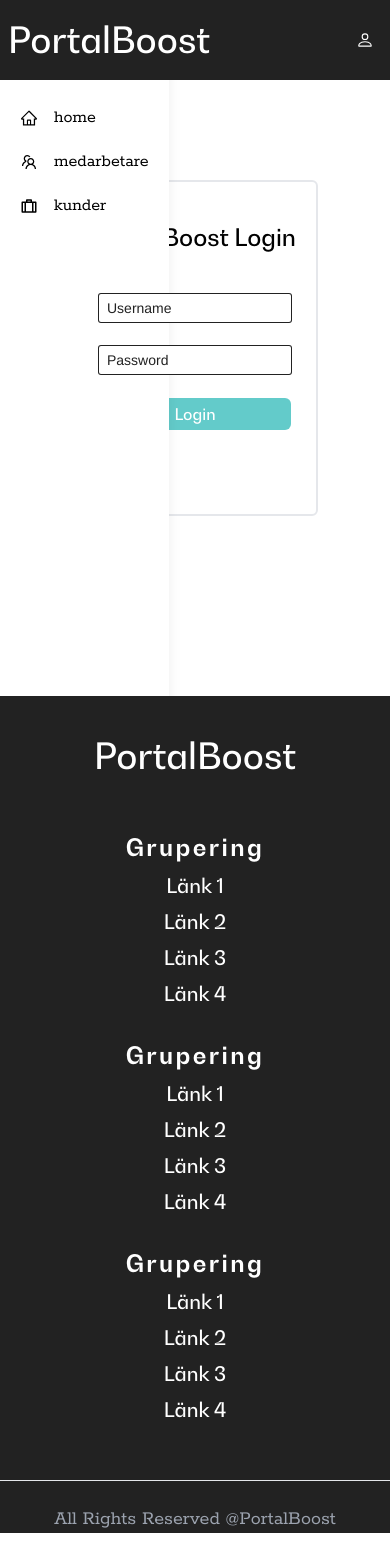
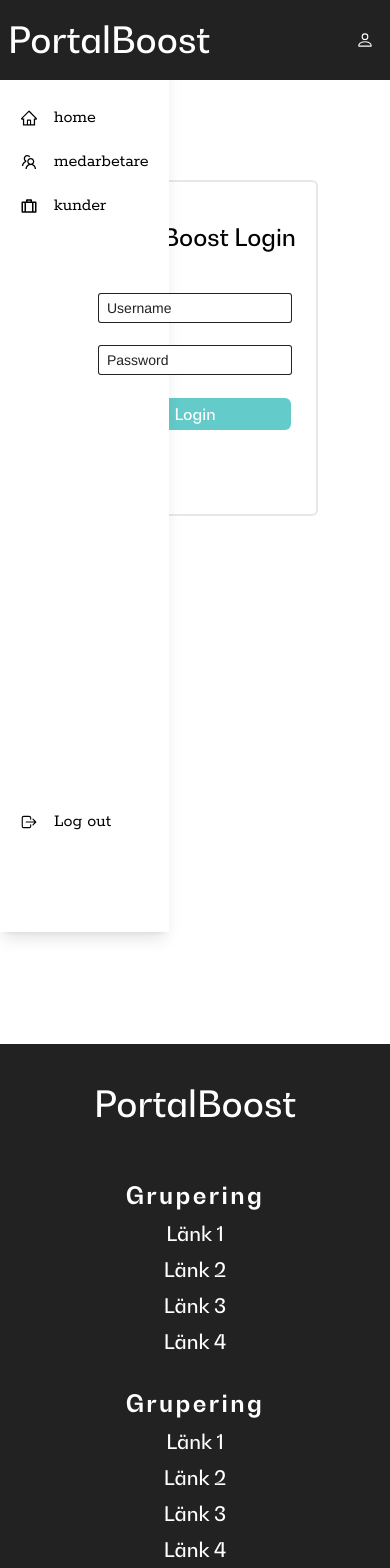
Before and after one commit to PortalBoost/PortalBoost, a React (Vite) app in the folder PortalBoost/ClientApp/: page /login in a window 390 px wide. Shown: the top 1568 px of the page. Before the commit the page ends 1533 px from the top, so only its background shows below. Built offline with nearby package versions, Linux system fonts and the light colour scheme; no server answers; a web font is replaced by a local one.

Commit message:
Added min-h-screen to content container

```diff
--- a/PortalBoost/ClientApp/src/components/common/ContentWrapper.tsx
+++ b/PortalBoost/ClientApp/src/components/common/ContentWrapper.tsx
@@ -7,7 +7,7 @@ type PropsT = {
 const ContentWrapper = (props: PropsT) => {
 
 	return (
-		<div className="container mx-auto max-w-4xl md:max-w-6xl">
+		<div className="container mx-auto max-w-4xl md:max-w-6xl min-h-screen">
 			{props.children}
 		</div>
 	)
--- a/PortalBoost/ClientApp/src/components/footer/Footer.tsx
+++ b/PortalBoost/ClientApp/src/components/footer/Footer.tsx
@@ -3,7 +3,7 @@ import { Link } from "react-router-dom";
 const Footer = () => {
     return (
 
-        <footer className="bg-n-dark text-white max-h-half mt-40 sticky">
+        <footer className="bg-n-dark text-white max-h-half mt-10 sticky w-full">
             <div className="container flex flex-col flex-wrap
                 px-4 pt-10 mx-auto md:items-center
                 lg:items-start md:flex-row md:flex-nowrap
--- a/PortalBoost/ClientApp/src/index.css
+++ b/PortalBoost/ClientApp/src/index.css
@@ -23,9 +23,7 @@
     @apply text-lg;
   }
 
-  body {
-    @apply min-h-screen;
-  }
+
 
 
   button {
```
